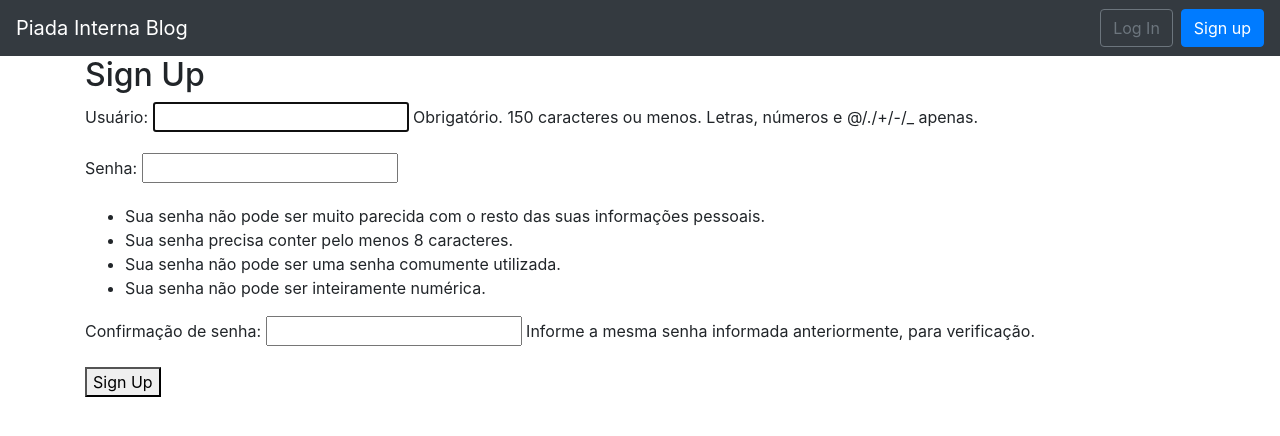
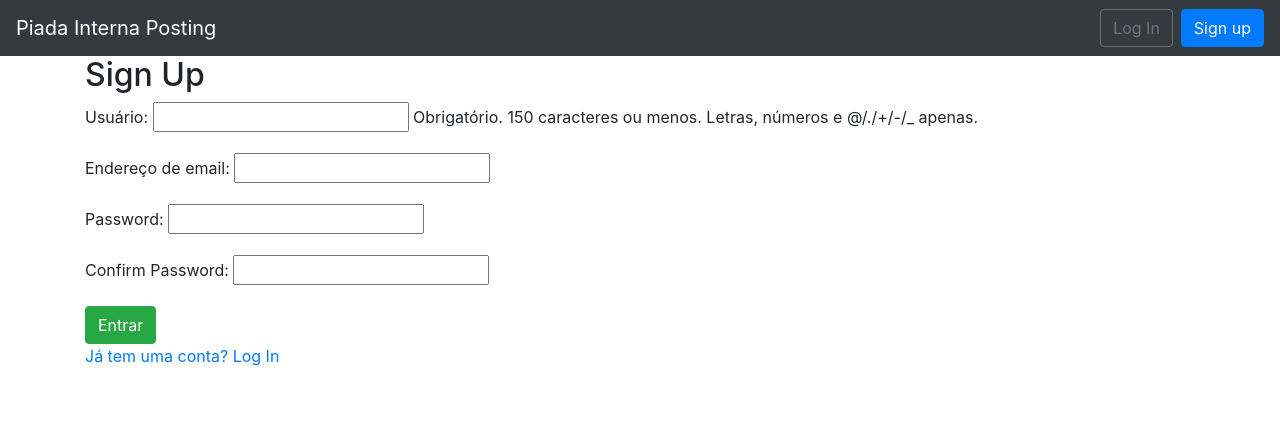
Before and after one commit to Danilo-01-code/Ctrl-Alt-Post, a Django app: page /signup/ in a window 1280 px wide. Shown: the top 436 px of the page. Run offline with Django 4.2, Linux system fonts and the light colour scheme; some libraries are stand-ins or nearby versions.

Commit message:
Password Change

```diff
--- a/accounts/templates/registration/signup.html
+++ /dev/null
@@ -1,20 +0,0 @@
-<!DOCTYPE html>
-<html lang="en">
-<head>
-    <meta charset="UTF-8">
-    <meta name="viewport" content="width=device-width, initial-scale=1.0">
-    <title>Signup to Piada Interna Blog</title>
-</head>
-<body>
-    {% extends 'base.html' %}
-    {% block content %}
-
-    <h2>Sign Up</h2>
-    <form method="post">
-        {% csrf_token %}
-        {{form.as_p}}
-        <button type = "submit">Sign Up</button>
-    </form>
-    {% endblock content %}
-</body>
-</html>
--- /dev/null
+++ b/blog/forms.py
@@ -0,0 +1,24 @@
+
+from django import forms
+from django.contrib.auth.models import User
+from crispy_forms.helper import FormHelper
+from crispy_forms.layout import Layout, Submit, Field
+
+class SignUpForm(forms.ModelForm):
+    password = forms.CharField(widget=forms.PasswordInput)
+    password_confirm = forms.CharField(widget=forms.PasswordInput, label='Confirm Password')
+
+    class Meta:
+        model = User
+        fields = ('username', 'email', 'password', 'password_confirm')
+
+    def __init__(self, *args, **kwargs):
+        super(SignUpForm, self).__init__(*args, **kwargs)
+        self.helper = FormHelper()
+        self.helper.layout = Layout(
+            Field('username'),
+            Field('email'),
+            Field('password'),
+            Field('password_confirm'),
+            Submit('submit', 'Sign Up', css_class='btn btn-primary'),
+        )
--- a/blog/models.py
+++ b/blog/models.py
@@ -8,6 +8,7 @@ class Post(models.Model):
         on_delete = models.CASCADE
     )
 
+    date = models.DateTimeField(auto_now_add = True)
     body = models.TextField()
 
     def __str__(self):
--- a/blog/templates/base.html
+++ b/blog/templates/base.html
@@ -4,12 +4,12 @@
     {% load static %}
     <meta charset="UTF-8">
     <meta name="viewport" content="width=device-width, initial-scale=1.0">
-    <title>Piada Interna Channel</title>
+    <title>Piada Interna Posting</title>
     <link rel="stylesheet" href="https://cdn.jsdelivr.net/npm/bootstrap@4.5.3/dist/css/bootstrap.min.css" integrity="sha384-TX8t27EcRE3e/ihU7zmQxVncDAy5uIKz4rEkgIXeMed4M0jlfIDPvg6uqKI2xXr2" crossorigin="anonymous">
 </head>
 <body>
     <nav class="navbar navbar-expand-lg navbar-dark bg-dark">
-        <a class="navbar-brand" href="{% url 'home' %}">Piada Interna Blog</a>
+        <a class="navbar-brand" href="{% url 'home' %}">Piada Interna Posting</a>
         <button class="navbar-toggler" type="button" data-toggle="collapse"
         data-target="#navbarSupportedContent"
         aria-controls="navbarSupportedContent" aria-expanded="false"
@@ -22,7 +22,7 @@
         <li class="nav-item">
             <a class="nav-link dropdown-toggle" href="#"
             id="navbarDropdown" role="button" data-toggle="dropdown"
-            aria-haspopup="true" aria-expanded="false">
+            aria-haspopup="true" aria-expanded="false"><strong >Olá Piadeiro interno</strong>
             {{ user.username }}
             </a>
             <div class="dropdown-menu dropdown-menu-lg-right"
--- a/blog/templates/home.html
+++ b/blog/templates/home.html
@@ -1,6 +1,6 @@
 {% extends 'base.html' %}
 {% block content %}
-{% for post in object_list %}
+{% for post in posts %}
 <div class="post-entry">
     <h2><a href="{% url 'post_detail' post.pk %}">{{ post.title }}</a></h2>
     <p>{{ post.body|slice:":150" }}{% if post.body|length > 100 %}...{% endif %}</p>
--- a/blog/templates/post_detail.html
+++ b/blog/templates/post_detail.html
@@ -4,6 +4,7 @@
     <h2>{{ post.title }}</h2>
     <p><strong>Autor:</strong> {{ post.author.username }}</p>
     <p>{{ post.body }}</p>
+    <p style="font-style: italic;">Publicado em: {{ post.date }}</p>
 </div>
     <p><a href="{%url 'post_edit' post.pk%}">+ Editar Post</a></p>
     <p><a href="{%url 'post_delete' post.pk%}">+ Deletar Post</a></p>
--- a/blog/templates/registration/login.html
+++ b/blog/templates/registration/login.html
@@ -36,7 +36,7 @@
         <form method="post">
             {% csrf_token %}
             {{ form.as_p }}
-            <button type="submit">Log In</button>
+            <button class="btn btn-success" type="submit">Log In</button>
         </form>
         <p><a href="{% url 'signup' %}">Signup</a></p>
     </div>
--- a/blog/templates/registration/signup.html
+++ b/blog/templates/registration/signup.html
@@ -1,39 +1,17 @@
-<style>
-.signup-container {
-    max-width: 400px;
-    margin: 20px auto;
-    padding: 20px;
-    background: #fff;
-    border-radius: 5px;
-    box-shadow: 0 2px 5px rgba(0, 0, 0, 0.1);
-    text-align: center;
-}
-
-.signup-container button {
-    margin-top: 10px;
-    padding: 10px;
-    background-color: #333;
-    color: #fff;
-    border: none;
-    border-radius: 5px;
-    cursor: pointer;
-    transition: background-color 0.3s;
-}
-
-.signup-container button:hover {
-    background-color: #c00404;
-}
-</style>
-
 {% extends 'base.html' %}
 
+{% load crispy_forms_tags %}
+
 {% block content %}
-<div class="signup-container">
-    <h2>Signup</h2>
-    <form method='post'>
-        {% csrf_token %}
-        {{ form.as_p }}
-        <button type="submit">Sign Up</button>
-    </form>
-</div>
+<main class="signup_page">
+    <div class="signup-container">
+        <h2>Sign Up</h2>
+        <form method="post">
+            {% csrf_token %}
+            {{ form.as_p }}
+        <button class="btn btn-success" type="submit">Entrar</button> <!-- Usando Crispy Forms -->
+        </form>
+        <p><a href="{% url 'login' %}">Já tem uma conta? Log In</a></p>
+    </div>
+</main>
 {% endblock content %}
--- a/blog/views.py
+++ b/blog/views.py
@@ -7,11 +7,22 @@ from django.urls import reverse_lazy
 from django.shortcuts import render, redirect
 from django.contrib.auth import login
 from django.contrib.auth.forms import UserCreationForm
+from .forms import SignUpForm
 
+
+def contact_view(request):
+    form = ContactForm()
+    return render(request, 'registration/signup.html', {'form': form})
 
 class BlogListView(ListView):
     model = Post
     template_name = 'home.html'
+    context_object_name = 'posts'  # Adiciona o nome do contexto
+
+    def get_queryset(self):
+        # Retorna os posts em ordem decrescente
+        return Post.objects.all().order_by('-date')
+
 
 
 class BlogDetailView(DetailView):
@@ -44,11 +55,13 @@ class BlogDeleteView(DeleteView):
 
 def signupView(request):
     if request.method == 'POST':
-        form = UserCreationForm(request.POST)
+        form = SignUpForm(request.POST)
         if form.is_valid():
-            user = form.save()
-            login(request, user)
-            return redirect('home')
+            user = form.save(commit=False)
+            user.set_password(form.cleaned_data['password'])
+            user.save()
+            return redirect('login')
     else:
-        form = UserCreationForm()
+        form = SignUpForm()
+
     return render(request, 'registration/signup.html', {'form': form})
--- a/config/settings.py
+++ b/config/settings.py
@@ -31,7 +31,7 @@ ALLOWED_HOSTS = [
     '70c3-2804-d59-875d-500-5189-1d23-8ed0-5082.ngrok-free.app',
 ]
 
-
+EMAIL_BACKEND = 'django.core.mail.backends.console.EmailBackend'
 # Application definition
 
 INSTALLED_APPS = [
@@ -41,10 +41,13 @@ INSTALLED_APPS = [
     'django.contrib.sessions',
     'django.contrib.messages',
     'django.contrib.staticfiles',
+    'crispy_forms',
     'blog',
     'accounts',
     'corsheaders',
 ]
+
+CRISPY_TEMPLATE_PACK = 'bootstrap4'
 
 MIDDLEWARE = [
     'django.middleware.security.SecurityMiddleware',
--- a/config/urls.py
+++ b/config/urls.py
@@ -1,9 +1,13 @@
 from django.contrib import admin
 from django.urls import path,include
+from django.contrib.auth import views
 
 urlpatterns = [
     path('admin/', admin.site.urls),
+    path('accounts/password_change/', views.PasswordChangeView.as_view(template_name='password_change_form.html'), name='password_change'),
+    path('accounts/password_change/done/',views.PasswordChangeDoneView.as_view(template_name='registration/password_change_done.html'),name='password_change_done'),
     path('accounts/', include('django.contrib.auth.urls')),
     path('accounts/', include('accounts.urls')),
     path('',include('blog.urls')),
+
 ]
```
Also changed, not shown: blog/templates/password_change_done.html (added, +7 -0 lines), blog/templates/password_change_form.html (added, +10 -0 lines), blog/migrations/0002_post_date.py (added), blog/migrations/0003_alter_post_date.py (added), db.sqlite3. Lines whose indentation alone changed are shown as unchanged.
